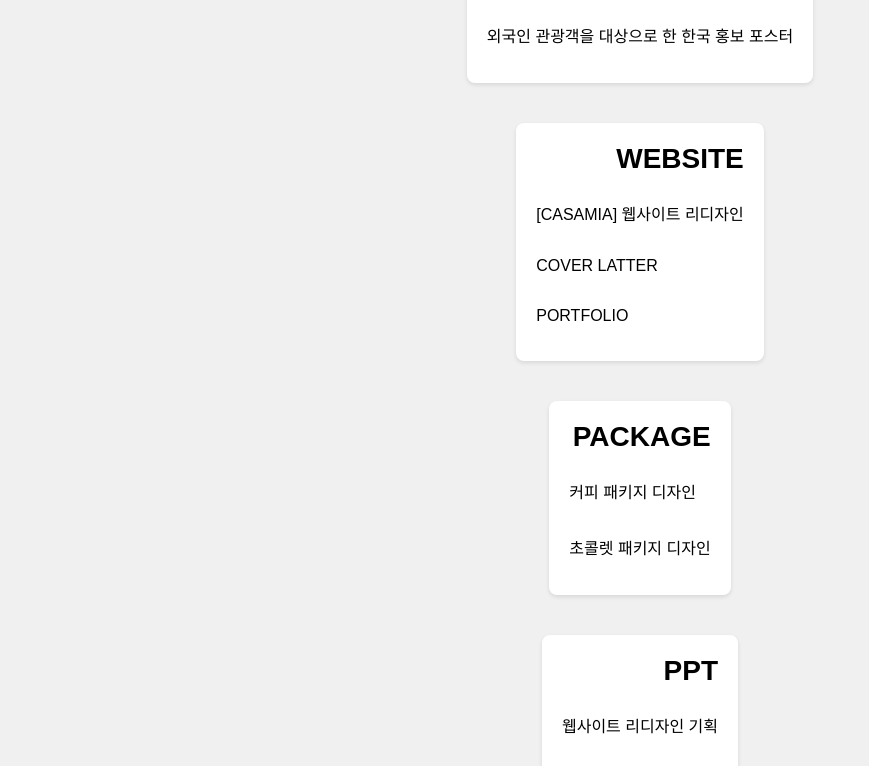
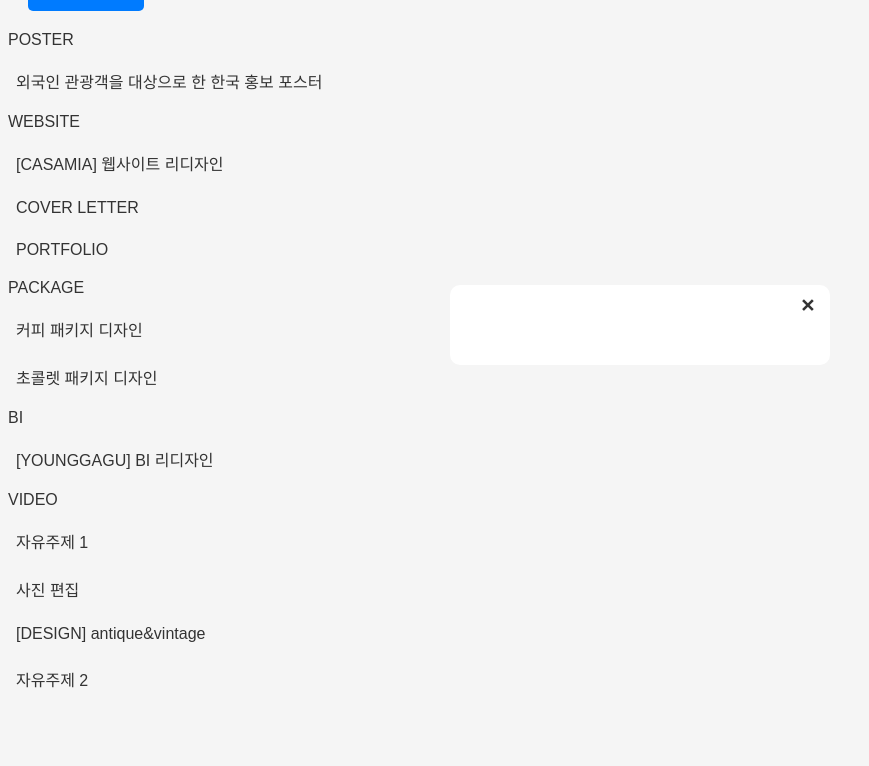
Before and after one commit to choiseoyoung001/2401110113_-, a plain HTML site: page index.html in a window 1280 px wide. Shown: the part 75-841 px from the top of the page, without its empty margins (0-869 px from the left). After the commit the page ends 800 px from the top, so only its background shows below. Drawn offline with Linux system fonts and the light colour scheme.

Commit message:
Update index.html

```diff
--- a/index.html
+++ b/index.html
@@ -4,194 +4,142 @@
     <meta charset="UTF-8">
     <meta name="viewport" content="width=device-width, initial-scale=1.0">
     <title>That's MINE</title>
+</head>
+
 <style>
-    body {
-        margin: 0;
-        padding: 0;
+     body {
+        background-color: #f5f5f5;
+        color: #333;
         font-family: Arial, sans-serif;
-        background-color: #f0f0f0;
     }
-
-    main {
-        flex: 1;
-        display: flex;
-        align-items: center;
-        justify-content: center;
-        padding: 40px 20px;
-    }
-
-    .folder-folder__title {
-        text-align: right;
-        font-size: 28px;
-        font-weight: bold;
-        margin-bottom: 10px;
-    }
-
     .btns {
-        position: fixed;
-        font-size: 30px;
+        display: inline-flex;
+        padding: 20px 20px;
+        background-color: #007BFF;
+        color: #fff;
         cursor: pointer;
-        top: 0;
-        left: 0;
-        width: 100%;
-        padding: 20px 20px 20px 20px;
-    }
-
-    .popup-open, .popup-close {
-        cursor: pointer;
-        display: block;
-    }
-
-    .popup-open {
-        background-color: #fff;
-        display: none;
-        position: fixed;
-        font-size: 30px;
-        top: 40px;
-        left: 20px;
-        width: 80%;
-        padding: 30px 20px;
+        border-radius: 5px;
+        margin: 20px;
     }
 
     .popup-close {
-        position: content;
+        position: absolute;
+        top: 10px; right: 15px;
+        cursor: pointer;
+        font-size: 18px;
+        font-weight: bold;
     }
 
-.folder-grid {
-    padding: 20px;
-    display: flex;
-    gap: 50px;
-    align-items: center;
-    justify-content: center;
-    flex-wrap: wrap;
-}
+    /* 폴더 아이템 hover 효과 */
+    .folder-item {
+        cursor: pointer;
+        padding: 4px 8px;
+        border-radius: 4px;
+        transition: background 0.2s;
+    }
+    .folder-item:hover {
+        background-color: #e0e0e0;
+    }
 
-.folder-folder__POSTER {
-    display: flex;
-    flex-direction: column;
-    background-color: #fff;
-    padding: 20px;
-    border-radius: 8px;
-    box-shadow: 0 2px 4px rgba(0, 0, 0, 0.1);
-}
-.folder-folder__WEBSITE {
-    display: flex;
-    flex-direction: column;
-    background-color: #fff;
-    padding: 20px;
-    border-radius: 8px;
-    box-shadow: 0 2px 4px rgba(0, 0, 0, 0.1);
-}
-.folder-folder__PACKAGE {
-    display: flex;
-    flex-direction: column;
-    background-color: #fff;
-    padding: 20px;
-    border-radius: 8px;
-    box-shadow: 0 2px 4px rgba(0, 0, 0, 0.1);
-}
-.folder-folder__PPT {
-    display: flex;
-    flex-direction: column;
-    background-color: #fff;
-    padding: 20px;
-    border-radius: 8px;
-    box-shadow: 0 2px 4px rgba(0, 0, 0, 0.1);
-}
-.folder-folder__BI {
-    display: flex;
-    flex-direction: column;
-    background-color: #fff;
-    padding: 20px;
-    border-radius: 8px;
-    box-shadow: 0 2px 4px rgba(0, 0, 0, 0.1);
-}
-.folder-folder__VIDEO {
-    display: flex;
-    flex-direction: column;
-    background-color: #fff;
-    padding: 20px;
-    border-radius: 8px;
-    box-shadow: 0 2px 4px rgba(0, 0, 0, 0.1);
-}
+    /* 팝업 오버레이 */
+    .popup-overlay {
+        display: none;
+        position: fixed;
+        top: 0; left: 0;
+        width: 100%; height: 100%;
+        background: rgba(0,0,0,0.5);
+        z-index: 999;
+    }
+
+    /* 팝업 박스 */
+    .popup-box {
+        position: fixed;
+        top: 50%; left: 50%;
+        transform: translate(-50%, -50%);
+        background: #fff;
+        padding: 40px;
+        border-radius: 10px;
+        z-index: 1000;
+        min-width: 300px;
+        text-align: center;
+    }
+
 </style>
 
-</head>
 <body>
     <div class="btns" onclick="openPopup('CONTACT')">CONTACT</div>
-    <span class="popup-open">
-    <span class="popup-close" onclick="closePopup('X')">X</span>
-        <p>Phone : 010-6237-1396</p>
-        <p>E-mail : choiseoyoung00@gmail.com</p>
-        <p>Instagram : @novah4313</p>
-    </span>
 
+    <div class="popup-overlay" id="popupOverlay" onclick="closePopup()"></div>
+    <div class="popup-box" id="popupBox">
+        <span class="popup-close" onclick="closePopup()">✕</span>
+        <div id="popup-content"></div>
+    </div>
 
-
-</html>
     <div class="folder-grid">
         <div class="folder-folder__POSTER">
             <div class="folder-folder__title">POSTER</div>
-
-            <div class="folder-folder__content" onclick="openPopup('POSTER')">
-                <p>외국인 관광객을 대상으로 한 한국 홍보 포스터</p>
-            </div>
+            <p class="folder-item" onclick="openPopup('외국인 관광객을 대상으로 한 한국 홍보 포스터')">외국인 관광객을 대상으로 한 한국 홍보 포스터</p>
         </div>
     </div>
 
-    <div class="folder-grid" data-section="WEBSITE">
+    <div class="folder-grid">
         <div class="folder-folder__WEBSITE">
             <div class="folder-folder__title">WEBSITE</div>
-            <p>[CASAMIA] 웹사이트 리디자인 </p>
-            <p>COVER LATTER</p>
-            <p>PORTFOLIO</p>
+            <p class="folder-item" onclick="openPopup('[CASAMIA] 웹사이트 리디자인')">[CASAMIA] 웹사이트 리디자인</p>
+            <p class="folder-item" onclick="openPopup('COVER LETTER')">COVER LETTER</p>
+            <p class="folder-item" onclick="openPopup('PORTFOLIO')">PORTFOLIO</p>
         </div>
     </div>
-    <div class="folder-grid" data-section="PACKAGE">
+
+    <div class="folder-grid">
         <div class="folder-folder__PACKAGE">
             <div class="folder-folder__title">PACKAGE</div>
-            <p>커피 패키지 디자인</p>
-            <p>초콜렛 패키지 디자인</p>
+            <p class="folder-item" onclick="openPopup('커피 패키지 디자인')">커피 패키지 디자인</p>
+            <p class="folder-item" onclick="openPopup('초콜렛 패키지 디자인')">초콜렛 패키지 디자인</p>
         </div>
     </div>
-    <div class="folder-grid" data-section="PPT">
-        <div class="folder-folder__PPT">
-            <div class="folder-folder__title">PPT</div>
-            <p>웹사이트 리디자인 기획</p>
-            <p>웹사이트 리디자인 시안</p>
-            <p>커피 패키지 기획</p>
-            <p>초콜렛 패키지 기획</p>
-            <p>졸업작품 기획</p>
-            <p>졸업작품 진행사항</p>
-            <p>매체 조사</p>
-            <p>기획안</p>
+
+    <div class="folder-grid">
+        <div class="folder-folder__BI">
+            <div class="folder-folder__title">BI</div>
+            <p class="folder-item" onclick="openPopup('[YOUNGGAGU] BI 리디자인')">[YOUNGGAGU] BI 리디자인</p>
         </div>
     </div>
-    <div class="folder-grid" data-section="BI">
-        <div class="folder-folder__BI">
-            <div class="folder-folder__title">BI</div>
-            <p>[YOUNGGAGU] BI 리디자인</p>
-        </div>
-    </div>
-    <div class="folder-grid" data-section="VIDEO">
+
+    <div class="folder-grid">
         <div class="folder-folder__VIDEO">
             <div class="folder-folder__title">VIDEO</div>
-            <p>자유주제 1</p>
-            <p>사진 편집</p>
-            <p>[DESIGN]] antique&vintage</p>
-            <p>자유주제 2</p>
+            <p class="folder-item" onclick="openPopup('자유주제 1')">자유주제 1</p>
+            <p class="folder-item" onclick="openPopup('사진 편집')">사진 편집</p>
+            <p class="folder-item" onclick="openPopup('[DESIGN] antique&vintage')">[DESIGN] antique&vintage</p>
+            <p class="folder-item" onclick="openPopup('자유주제 2')">자유주제 2</p>
         </div>
     </div>
 
     <script>
-        function openPopup(btns, section) {
-            const popup = document.querySelector('.popup-open');
-            popup.style.display = 'block';
+        // CONTACT 팝업 내용 별도 정의
+        const contactHTML = `
+            <p>Phone : 010-6237-1396</p>
+            <p>E-mail : choiseoyoung00@gmail.com</p>
+            <p>Instagram : @novah4313</p>
+        `;
+
+        function openPopup(text) {
+            const content = document.getElementById('popup-content');
+
+            if (text === 'CONTACT') {
+                content.innerHTML = contactHTML;
+            } else {
+                content.innerHTML = `<p>${text}</p>`;
+            }
+
+            document.getElementById('popupOverlay').style.display = 'block';
+            document.getElementById('popupBox').style.display = 'block';
         }
 
-        function closePopup(section) {
-            const popup = document.querySelector('.popup-open, .popup-close');
-            popup.style.display = 'none';
+        function closePopup() {
+            document.getElementById('popupOverlay').style.display = 'none';
+            document.getElementById('popupBox').style.display = 'none';
         }
     </script>
 
```
